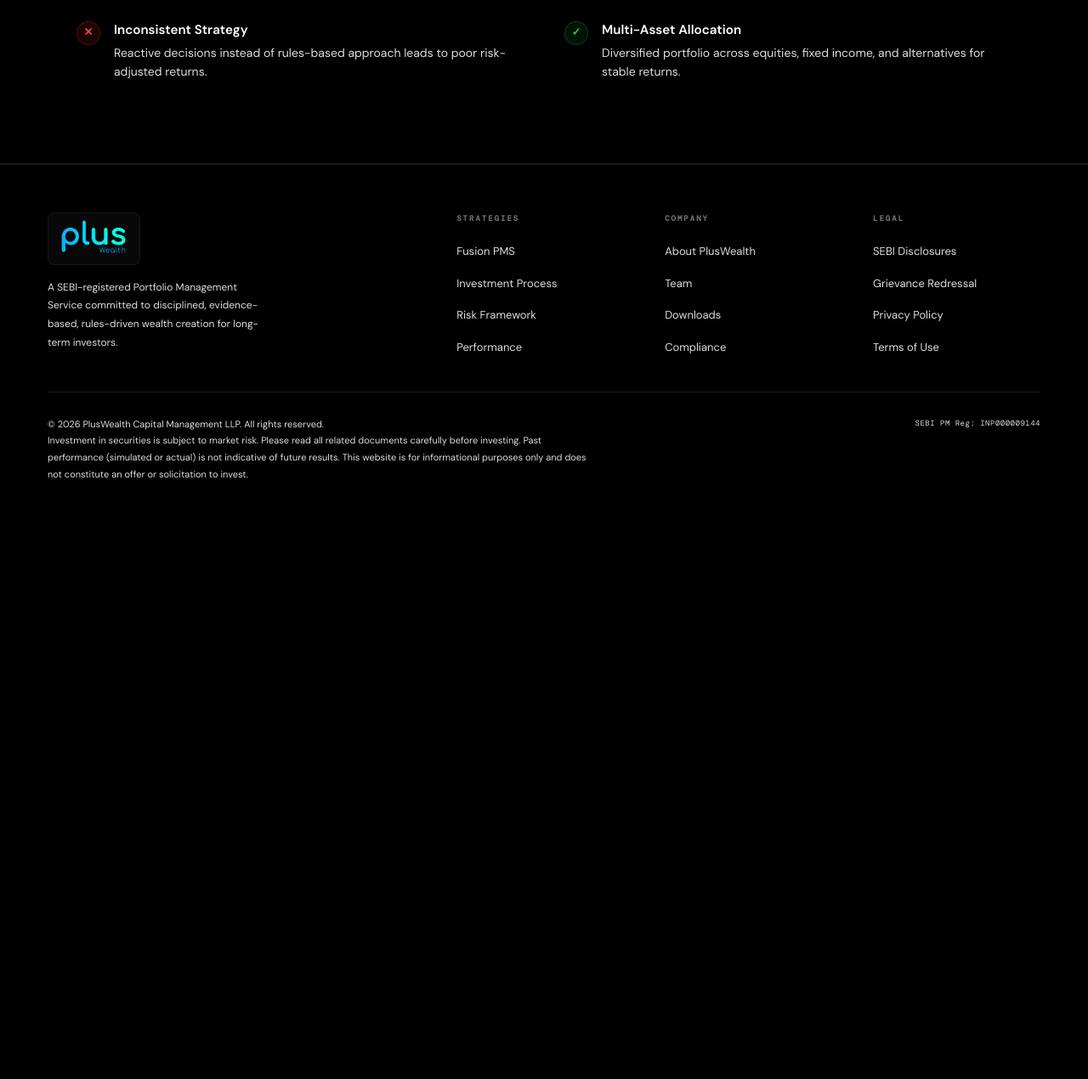
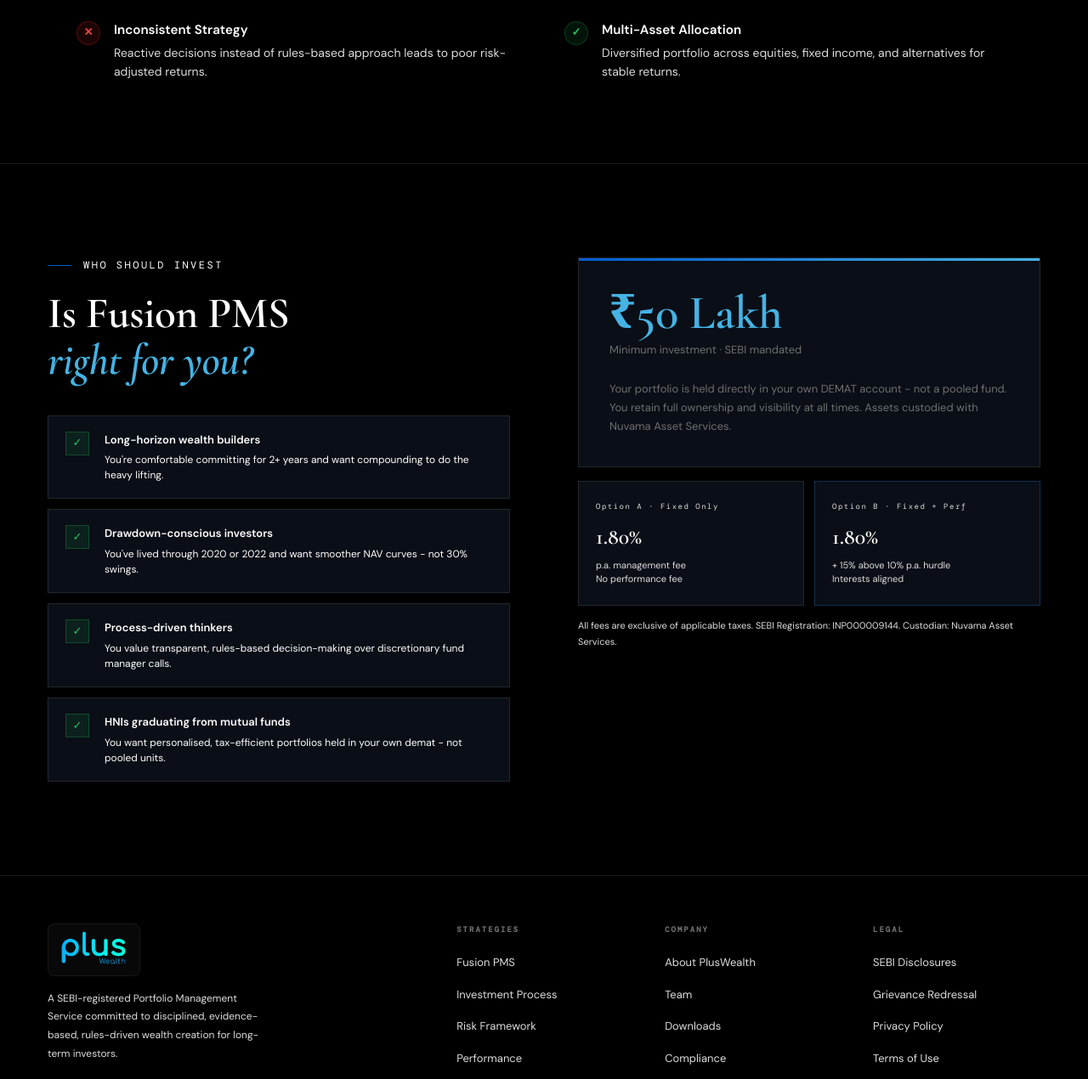
Before and after one commit to mishrakm/pw-pms, a PHP site: page / in a window 1280 px wide. Shown: the part 1328-2598 px from the top of the page at 85% size. Before the commit the page ends 1891 px from the top, so only its background shows below. Run offline with PHP 8.4, Linux system fonts and the light colour scheme.

Commit message:
add new seciton
Co-authored-by: Copilot <copilot@github.com>

```diff
--- a/index.php
+++ b/index.php
@@ -99,4 +99,72 @@ include 'header.php';
   </div>
 </section>
 
+<!-- SUITABILITY + INVEST -->
+<div class="section-wrap alt" id="invest">
+  <div class="inner">
+    <div class="suit-grid">
+      <div>
+        <div class="s-eyebrow reveal">Who Should Invest</div>
+        <h2 class="s-title reveal d1">Is Fusion PMS<br><em>right for you?</em></h2>
+        <div class="suit-checks">
+          <div class="suit-row reveal d1">
+            <div class="suit-check">✓</div>
+            <div class="suit-text">
+              <h5>Long-horizon wealth builders</h5>
+              <p>You're comfortable committing for 2+ years and want compounding to do the heavy lifting.</p>
+            </div>
+          </div>
+          <div class="suit-row reveal d2">
+            <div class="suit-check">✓</div>
+            <div class="suit-text">
+              <h5>Drawdown-conscious investors</h5>
+              <p>You've lived through 2020 or 2022 and want smoother NAV curves - not 30% swings.</p>
+            </div>
+          </div>
+          <div class="suit-row reveal d3">
+            <div class="suit-check">✓</div>
+            <div class="suit-text">
+              <h5>Process-driven thinkers</h5>
+              <p>You value transparent, rules-based decision-making over discretionary fund manager calls.</p>
+            </div>
+          </div>
+          <div class="suit-row reveal d4">
+            <div class="suit-check">✓</div>
+            <div class="suit-text">
+              <h5>HNIs graduating from mutual funds</h5>
+              <p>You want personalised, tax-efficient portfolios held in your own demat - not pooled units.</p>
+            </div>
+          </div>
+        </div>
+      </div>
+
+      <div class="reveal d2">
+        <div class="invest-card">
+          <div class="invest-amount">₹50 Lakh</div>
+          <div class="invest-amount-sub">Minimum investment · SEBI mandated</div>
+          <div class="invest-detail">
+            Your portfolio is held directly in your own DEMAT account - not a pooled fund. You retain full ownership and visibility at all times. Assets custodied with Nuvama Asset Services.
+          </div>
+        </div>
+
+        <div class="fee-grid" style="margin-bottom:14px;">
+          <div class="fee-tile">
+            <div class="fee-tile-lbl">Option A · Fixed Only</div>
+            <div class="fee-tile-val">1.80%</div>
+            <div class="fee-tile-sub">p.a. management fee<br>No performance fee</div>
+          </div>
+          <div class="fee-tile" style="border-color:rgba(34,139,230,0.28);">
+            <div class="fee-tile-lbl">Option B · Fixed + Perf</div>
+            <div class="fee-tile-val">1.80%</div>
+            <div class="fee-tile-sub">+ 15% above 10% p.a. hurdle<br>Interests aligned</div>
+          </div>
+        </div>
+        <div style="font-size:11px;color:var(--slate);line-height:1.7;">
+          All fees are exclusive of applicable taxes. SEBI Registration: INP000009144. Custodian: Nuvama Asset Services.
+        </div>
+      </div>
+    </div>
+  </div>
+</div>
+
 <?php include 'footer.php'; ?>
```
Also changed, not shown: 1 other file.
